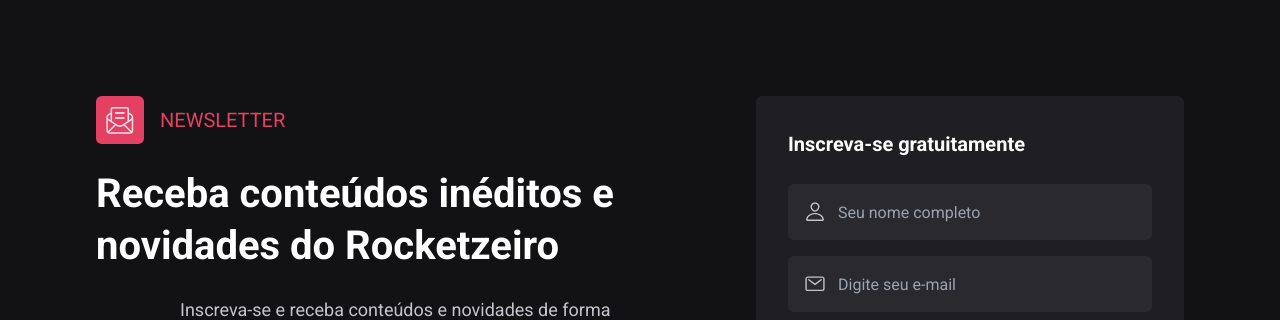
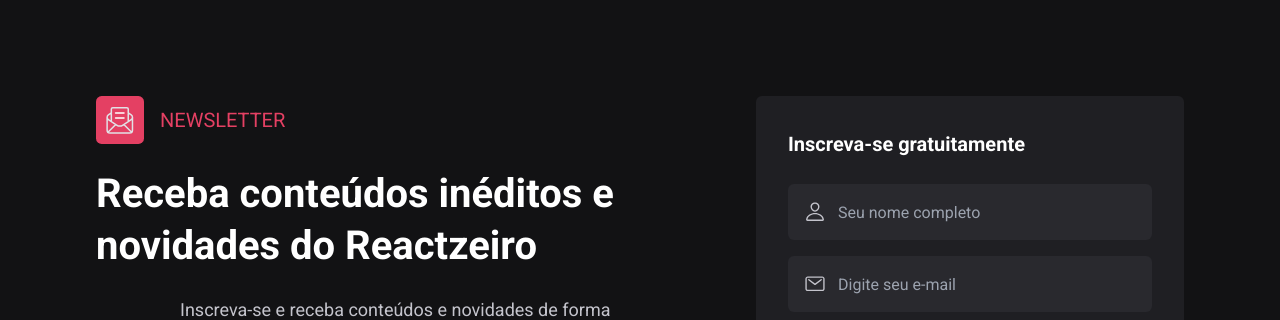
Before and after one commit to virtorodrigues/news-letter-page, a Next.js app: page / in a window 1280 px wide. Shown: the top 320 px of the page. Built offline with nearby package versions, Linux system fonts and the light colour scheme.

Commit message:
small fix text hero

```diff
--- a/src/components/Hero.tsx
+++ b/src/components/Hero.tsx
@@ -14,7 +14,7 @@
           xl:text-[2.5rem] xl:leading-[3.25rem]
           font-bold"
       >
-        Receba conteúdos inéditos e novidades do Rocketzeiro
+        Receba conteúdos inéditos e novidades do Reactzeiro
       </h1>
 
       <div className="xs:flex-col-reverse xl:flex-row flex gap-6 xl:items-center">
```
